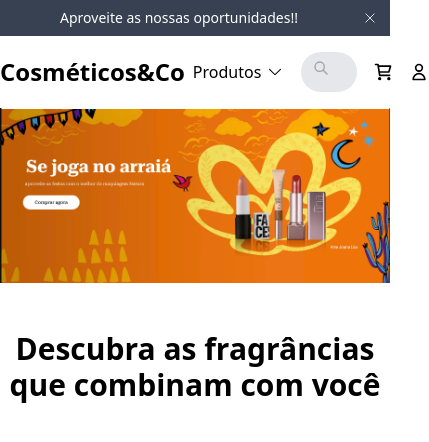
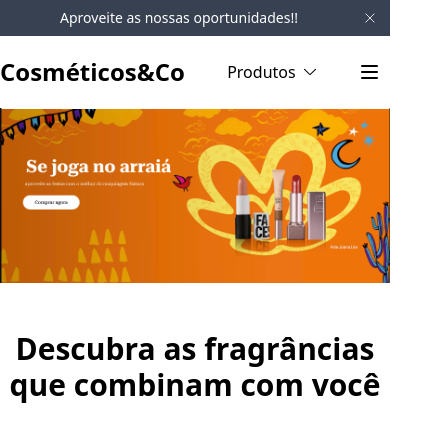
Before and after one commit to Math2121/natura_test, a Next.js app: page / in a window 390 px wide. Shown: the top 442 px of the page, 429 px wide, since content can reach past the window. Built offline with nearby package versions, Linux system fonts and the light colour scheme; no server answers.

Commit message:
refactor: add router in navbar

```diff
--- a/app/components/Nav.tsx
+++ b/app/components/Nav.tsx
@@ -1,14 +1,20 @@
-import React from 'react';
+"use client"
+import React, { useState } from 'react';
 import SearchBar from './Searchbar';
 import Image from 'next/image';
 import ArrowDown from '../../public/down-arrow.svg'
 import Cart from '../../public/cart.svg'
 import User from '../../public/user.svg'
+import NavIcon from '../../public/nav.svg'
+import CartLink from './CartLink';
+import { useRouter } from 'next/navigation';
 const Nav = () => {
+    const [isOpen, setIsOpen] = useState(false);
+    const router = useRouter();
     return (
         <header className="bg-white container mx-auto">
             <div className="flex items-center justify-between py-4">
-                <h1 className="text-2xl font-bold">Cosméticos&Co</h1>
+                <h1 className="text-2xl font-bold" onClick={() => router.push('/')}>Cosméticos&Co</h1>
                 <nav>
                     <ul className="flex space-x-4 pl-2">
                         <li>
@@ -18,11 +24,22 @@ const Nav = () => {
 
                     </ul>
                 </nav>
-                <div className="flex flex-1 items-center  space-x-4 pl-5">
+                <button
+                    onClick={() => setIsOpen(!isOpen)}
+                    data-collapse-toggle="navbar-default" type="button" className={`inline-flex items-center p-2 w-10 h-10 justify-center text-sm text-gray-500 rounded-lg md:hidden hover:bg-gray-100 focus:outline-none focus:ring-2 focus:ring-gray-200 dark:text-gray-400 `}>
+                    <span className="sr-only">Open main menu</span>
+                    <Image src={NavIcon} alt="nav icon" />
+                </button>
+                <div className={` hidden md:flex  flex-1  items-center  space-x-4 pl-5`} id="navbar-default">
                     <SearchBar />
-                    <Image src={Cart} alt='cart' className="w-5 h-5" />
+                    <CartLink />
                     <Image src={User} alt='user' className="w-5 h-5" />
                 </div>
+            </div>
+            <div className={` ${!isOpen ? 'hidden' : ' grid grid-cols-1 '} md:hidden   items-center  space-x-4 pl-5`} id="navbar-default">
+                <SearchBar />
+                <CartLink />
+                <Image src={User} alt='user' className="w-5 h-5" />
             </div>
         </header>
     )
```
